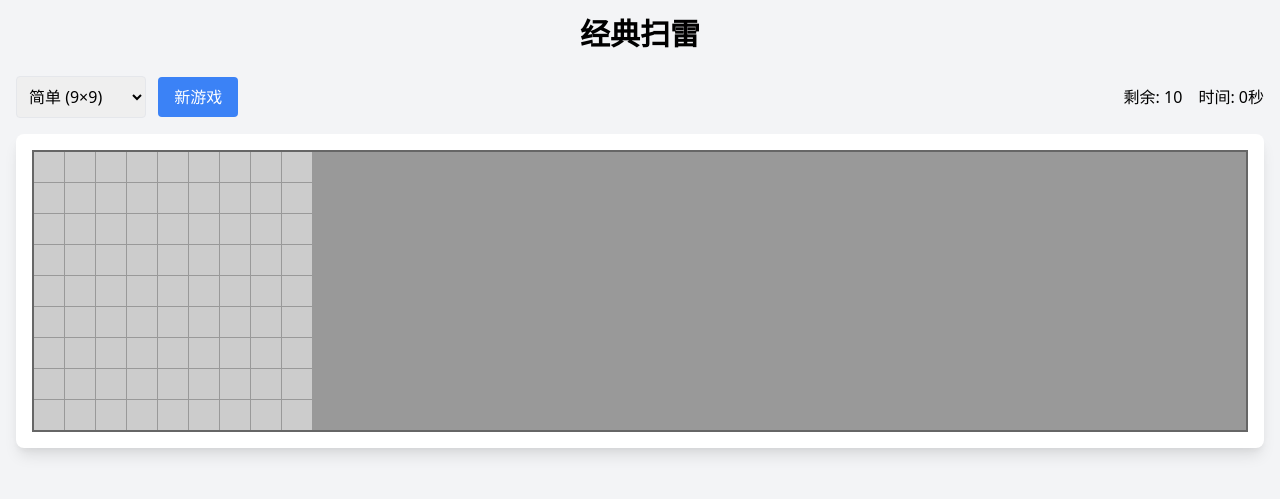
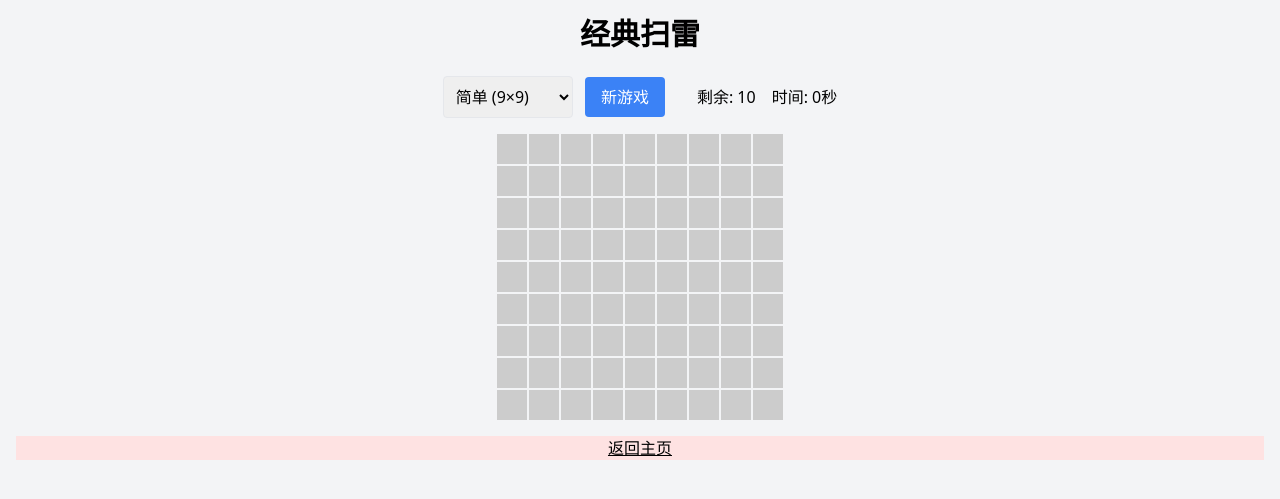
Before and after one commit to Dumogu/dumogu.github.io, a Flask app: template templates/game.html in a window 1280 px wide. Shown: the top 499 px of the page. Run offline with Flask 3, Linux system fonts and the light colour scheme; the template is opened without the code that fills it, so the values that code supplies are empty.

Commit message:
Update game.html

```diff
--- a/templates/game.html
+++ b/templates/game.html
@@ -4,15 +4,17 @@
 <head>
     <meta charset="UTF-8">
     <meta name="viewport" content="width=device-width, initial-scale=1.0">
-    <title>经典扫雷游戏</title>
+    <title>信息化思维提升工程</title>
     <link href="https://cdn.jsdelivr.net/npm/tailwindcss@2.2.19/dist/tailwind.min.css" rel="stylesheet">
     <style>
         .game-board {
+            /* align-items: center; */
+            justify-content: center;
             display: grid;
             grid-template-columns: repeat(9, 30px);
-            grid-gap: 1px;
-            background-color: #999;
-            border: 2px solid #666;
+            grid-gap: 2px;
+            /* background-color: #999; */
+            /* border: 2px solid #666; */
         }
 
         .cell {
@@ -76,7 +78,7 @@
             color: gray;
         }
 
-        @media (max-width: 400px) {
+        /* @media (max-width: 400px) {
             .game-board {
                 grid-template-columns: repeat(16, 25px);
             }
@@ -86,31 +88,36 @@
                 height: 25px;
                 font-size: 12px;
             }
-        }
+        } */
     </style>
 </head>
 
 <body class="bg-gray-100">
     <div class="container mx-auto p-4">
         <h1 class="text-3xl font-bold text-center mb-6">经典扫雷</h1>
-        <div class="game-controls flex justify-between mb-4">
+        <div class="game-controls flex justify-center mb-4">
             <div class="difficulty-selector">
                 <select id="difficulty" class="border rounded p-2">
                     <option value="easy">简单 (9×9)</option>
                     <option value="medium">中等 (16×16)</option>
-                    <option value="hard">困难 (30×16)</option>
+                    <option value="hard">困难 (30×30)</option>
                 </select>
                 <button id="new-game" class="bg-blue-500 text-white px-4 py-2 rounded ml-2">新游戏</button>
             </div>
             <div class="game-info flex items-center">
-                <div class="mines-count mr-4">剩余: <span id="mines-left">10</span></div>
+                <div class="mines-count mr-4"> &emsp;&emsp;剩余: <span id="mines-left">10</span></div>
                 <div class="timer">时间: <span id="game-time">0</span>秒</div>
             </div>
         </div>
-        <div class="game-board-container bg-white p-4 rounded-lg shadow-lg">
-            <div id="game-board" class="game-board mx-auto"></div>
-        </div>
+
+        <!-- 游戏桌布 -->
+        <!-- <div class="game-board-container bg-white p-4 rounded-lg shadow-lg"> -->
+        <div id="game-board" class="game-board mx-auto"></div>
+        <!-- </div> -->
+
+        <!-- 游戏通知 -->
         <div class="game-status mt-4 text-center text-xl font-semibold" id="game-status"></div>
+        <div class="flex underline justify-center bg-red-100"><a href=".\new.html">返回主页</a></div>
     </div>
     <script src="..\static\script\game.js"></script>
 </body>
```
